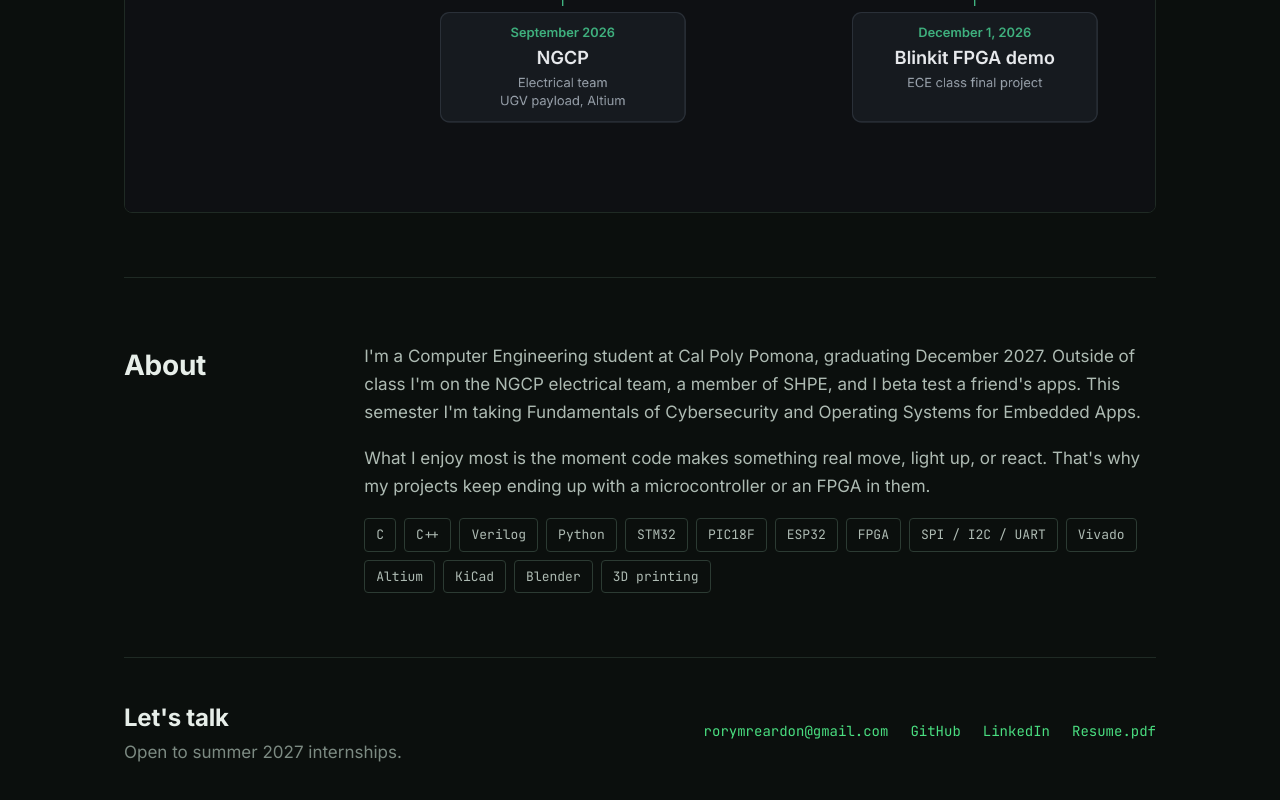
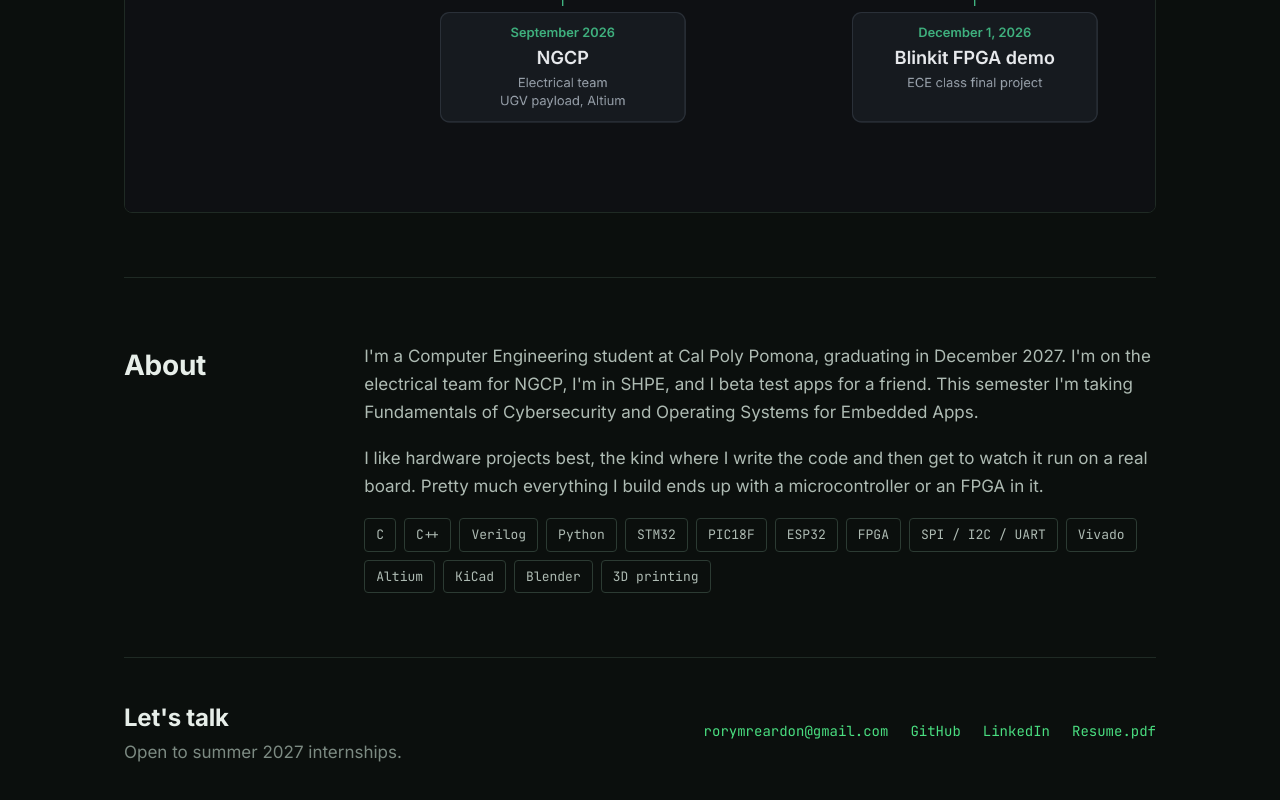
Before and after one commit to rorymreardon/rorymreardon.github.io, a plain HTML site: page index.html in a window 1280 px wide. Shown: the part 2219-3019 px from the top of the page. Drawn offline with Linux system fonts and the light colour scheme.

Commit message:
Rewrite About section in a plainer voice
Co-Authored-By: Claude Opus 5.5 <noreply@anthropic.com>
Claude-Session: https://claude.ai/code/session_01S7eHJjyBi2urhNqkdKxS5U

```diff
--- a/index.html
+++ b/index.html
@@ -90,8 +90,8 @@
 <div class="split" id="about">
   <h2>About</h2>
   <div>
-    <p>I'm a Computer Engineering student at Cal Poly Pomona, graduating December 2027. Outside of class I'm on the NGCP electrical team, a member of SHPE, and I beta test a friend's apps. This semester I'm taking Fundamentals of Cybersecurity and Operating Systems for Embedded Apps.</p>
-    <p>What I enjoy most is the moment code makes something real move, light up, or react. That's why my projects keep ending up with a microcontroller or an FPGA in them.</p>
+    <p>I'm a Computer Engineering student at Cal Poly Pomona, graduating in December 2027. I'm on the electrical team for NGCP, I'm in SHPE, and I beta test apps for a friend. This semester I'm taking Fundamentals of Cybersecurity and Operating Systems for Embedded Apps.</p>
+    <p>I like hardware projects best, the kind where I write the code and then get to watch it run on a real board. Pretty much everything I build ends up with a microcontroller or an FPGA in it.</p>
     <div class="chips">
       <span>C</span><span>C++</span><span>Verilog</span><span>Python</span><span>STM32</span><span>PIC18F</span><span>ESP32</span><span>FPGA</span><span>SPI / I2C / UART</span><span>Vivado</span><span>Altium</span><span>KiCad</span><span>Blender</span><span>3D printing</span>
     </div>
```
